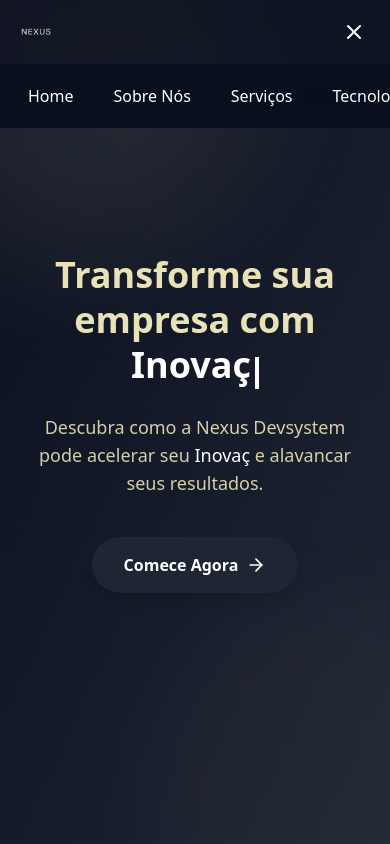
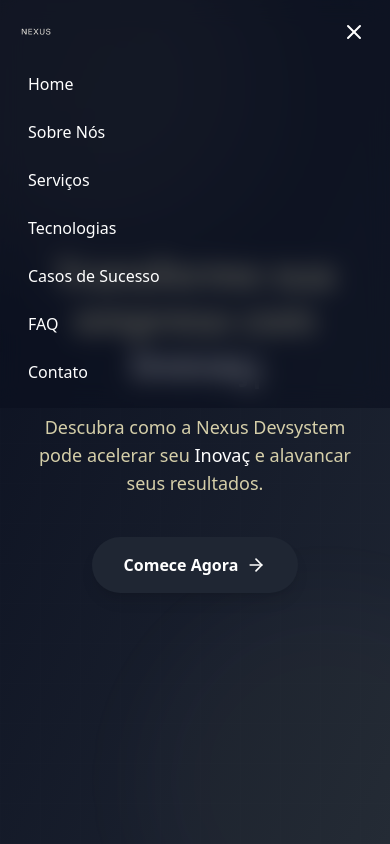
Before and after one commit to NexusDevsystem/nexusweb, a React (Vite) app: page / in a window 390 px wide. Both pictures are taken after a click on the button 354 px from the left and 32 px from the top of the page. Shown: the top 844 px of the page. Built offline with nearby package versions, Linux system fonts and the light colour scheme.

Commit message:
atualização

```diff
--- a/src/components/Navbar.jsx
+++ b/src/components/Navbar.jsx
@@ -1,4 +1,3 @@
-// src/components/Navbar.jsx
 import React, { useState, useEffect } from 'react'
 import { Link } from 'react-scroll'
 import { Menu, X } from 'lucide-react'
@@ -8,13 +7,13 @@
   const [scrolled, setScrolled] = useState(false)
 
   const links = [
-    { to: 'home',    label: 'Home' },
-    { to: 'about',   label: 'Sobre Nós' },
-    { to: 'services',label: 'Serviços' },
-    { to: 'tech',    label: 'Tecnologias' },
-    { to: 'cases',   label: 'Casos de Sucesso' },
-    { to: 'faq',     label: 'FAQ' },
-    { to: 'contact', label: 'Contato' }
+    { to: 'home',   label: 'Home' },
+    { to: 'about',  label: 'Sobre Nós' },
+    { to: 'services', label: 'Serviços' },
+    { to: 'tech',   label: 'Tecnologias' },
+    { to: 'cases',  label: 'Casos de Sucesso' },
+    { to: 'faq',    label: 'FAQ' },
+    { to: 'contact',label: 'Contato' },
   ]
 
   useEffect(() => {
@@ -27,11 +26,10 @@
     <nav
       className={`
         fixed top-0 w-full z-50 transition-shadow
-        ${scrolled
-          ? 'backdrop-blur-md bg-primary/80 shadow-md'
-          : 'backdrop-blur-md bg-primary/60'}
+        backdrop-blur-md ${scrolled ? 'bg-primary/80 shadow-md' : 'bg-primary/60'}
       `}
     >
+      {/* 1) Wrapper principal: sempre visível */}
       <div className="max-w-7xl mx-auto flex items-center justify-between px-4 sm:px-6 lg:px-8 h-16">
         {/* logo */}
         <Link to="home" smooth duration={500} className="cursor-pointer">
@@ -52,7 +50,7 @@
                 smooth
                 offset={-80}
                 duration={500}
-                className="cursor-pointer px-2 py-1 text-white hover:text-secondary transition"
+                className="cursor-pointer text-white hover:text-secondary px-2 py-1 transition"
                 activeClass="text-secondary border-b-2 border-secondary"
               >
                 {label}
@@ -61,7 +59,7 @@
           ))}
         </ul>
 
-        {/* burger button */}
+        {/* hambúrguer mobile */}
         <button
           className="md:hidden p-2 rounded hover:bg-white/10 transition"
           onClick={() => setOpen(o => !o)}
@@ -73,17 +71,11 @@
         </button>
       </div>
 
-      {/* mobile menu */}
-      <div
-        className={`
-          md:hidden backdrop-blur-md bg-primary/80
-          transition-max-height duration-300 overflow-hidden
-          ${open ? 'max-h-40' : 'max-h-0'}
-        `}
-      >
-        <ul className="flex flex-row overflow-x-auto px-4 py-3 space-x-4 scrollbar-none">
+      {/* 2) Menu móvel: colado no nav, mas separado */}
+      <div className={`${open ? 'block' : 'hidden'} md:hidden`}>
+        <ul className="flex flex-col px-4 pb-4 space-y-2">
           {links.map(({ to, label }) => (
-            <li key={to} className="flex-shrink-0">
+            <li key={to} className="w-full">
               <Link
                 to={to}
                 spy
@@ -91,7 +83,7 @@
                 offset={-80}
                 duration={500}
                 onClick={() => setOpen(false)}
-                className="block whitespace-nowrap px-3 py-2 text-white hover:text-secondary transition font-medium"
+                className="block w-full text-white hover:text-secondary px-3 py-2 transition font-medium"
                 activeClass="text-secondary"
               >
                 {label}
```
